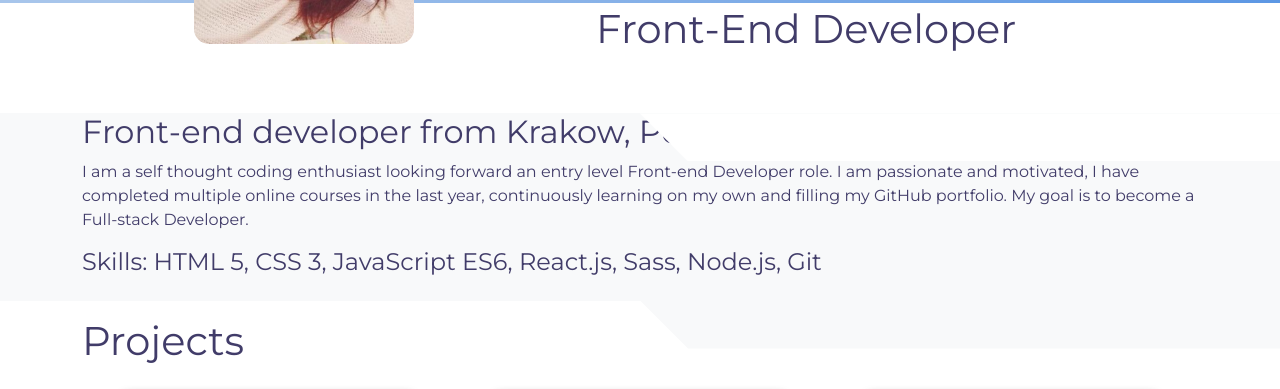
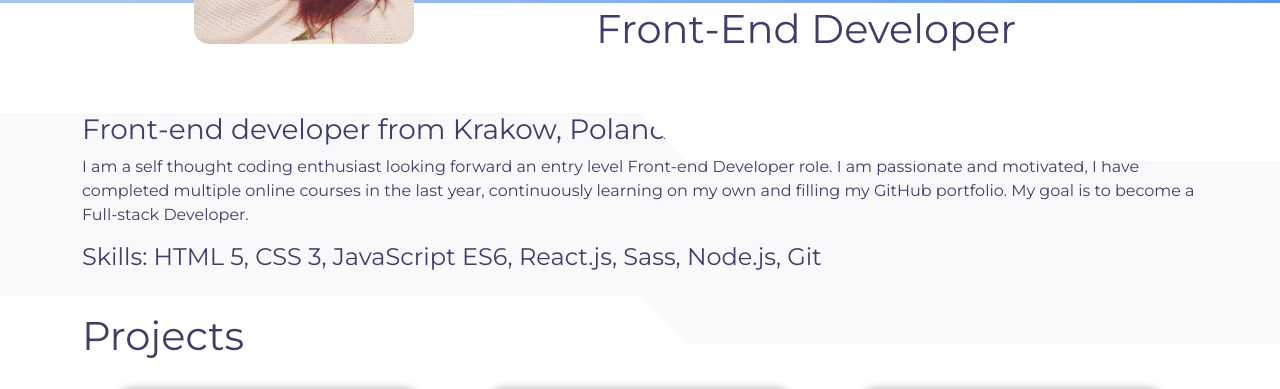
Before and after one commit to smilaya/smilaya.githab.io, a plain HTML site: page index.html in a window 1280 px wide. Shown: the part 365-754 px from the top of the page. Drawn offline with nearby package versions, Linux system fonts and the light colour scheme; a script that the page names is missing.

Commit message:
Add files via upload

```diff
--- a/index.html
+++ b/index.html
@@ -129,7 +129,7 @@
     <main class="main">
       <section class="main__about-me bg-light" id="about-me">
         <div class="container">
-          <h2>Front-end developer from Krakow, Poland</h2>
+          <h3>Front-end developer from Krakow, Poland</h3>
           <p id="aboutMe">
             I am a self thought coding enthusiast looking forward an entry level
             Front-end Developer role. I am passionate and motivated, I have
```
